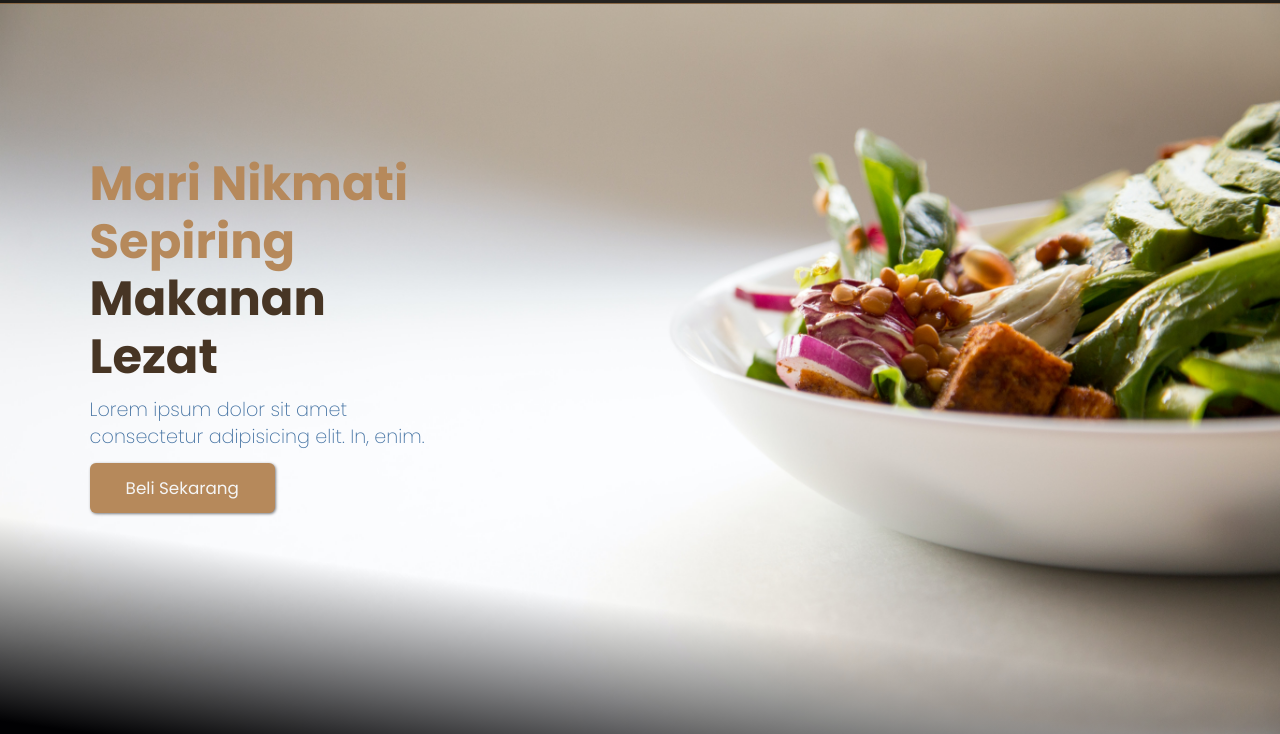
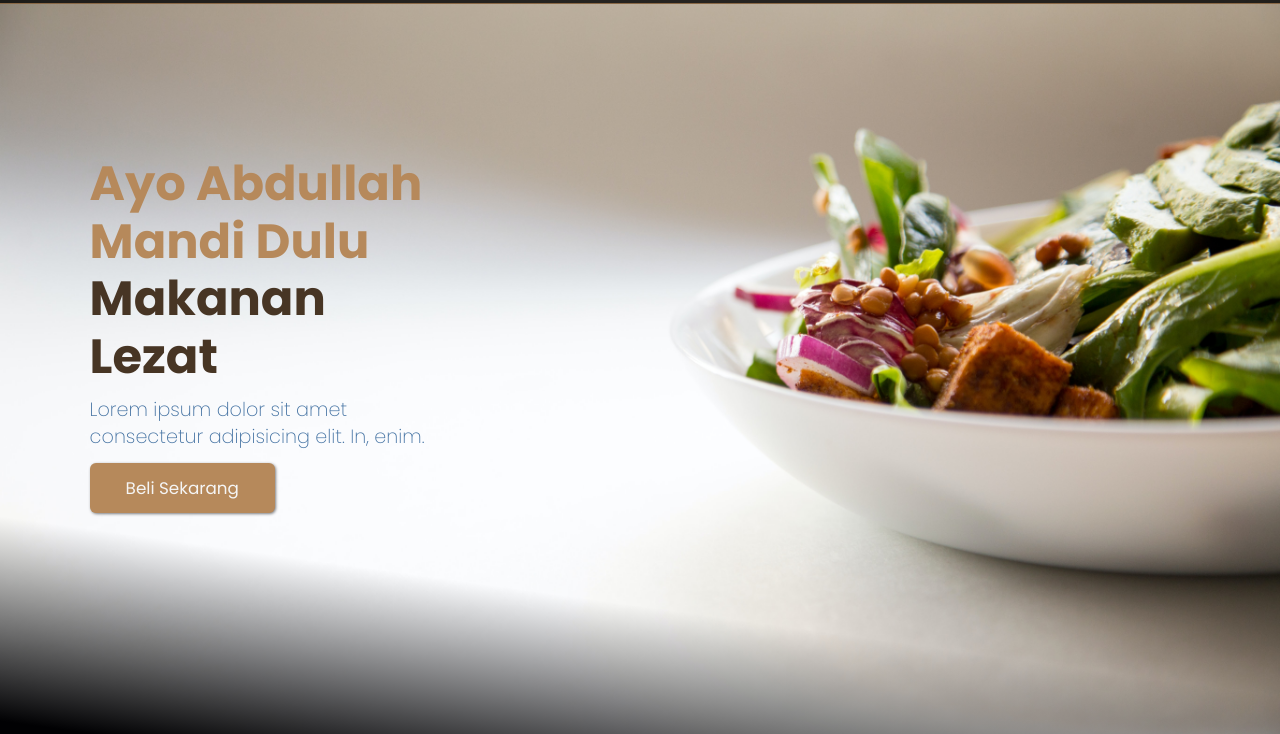
Before and after one commit to devmandela/belajarweb, a plain HTML site: page index.html in a window 1280 px wide. Shown: the part 66-800 px from the top of the page. Drawn offline with nearby package versions, Linux system fonts and the light colour scheme.

```diff
--- a/index.html
+++ b/index.html
@@ -41,7 +41,7 @@
     <!-- Hero Section start -->
     <section class="hero" id="home">
       <main class="content">
-        <h1>Mari Nikmati Sepiring <span>Makanan Lezat</span></h1>
+        <h1>Ayo Abdullah Mandi Dulu <span>Makanan Lezat</span></h1>
         <p>
           Lorem ipsum dolor sit amet consectetur adipisicing elit. In, enim.
         </p>
```
